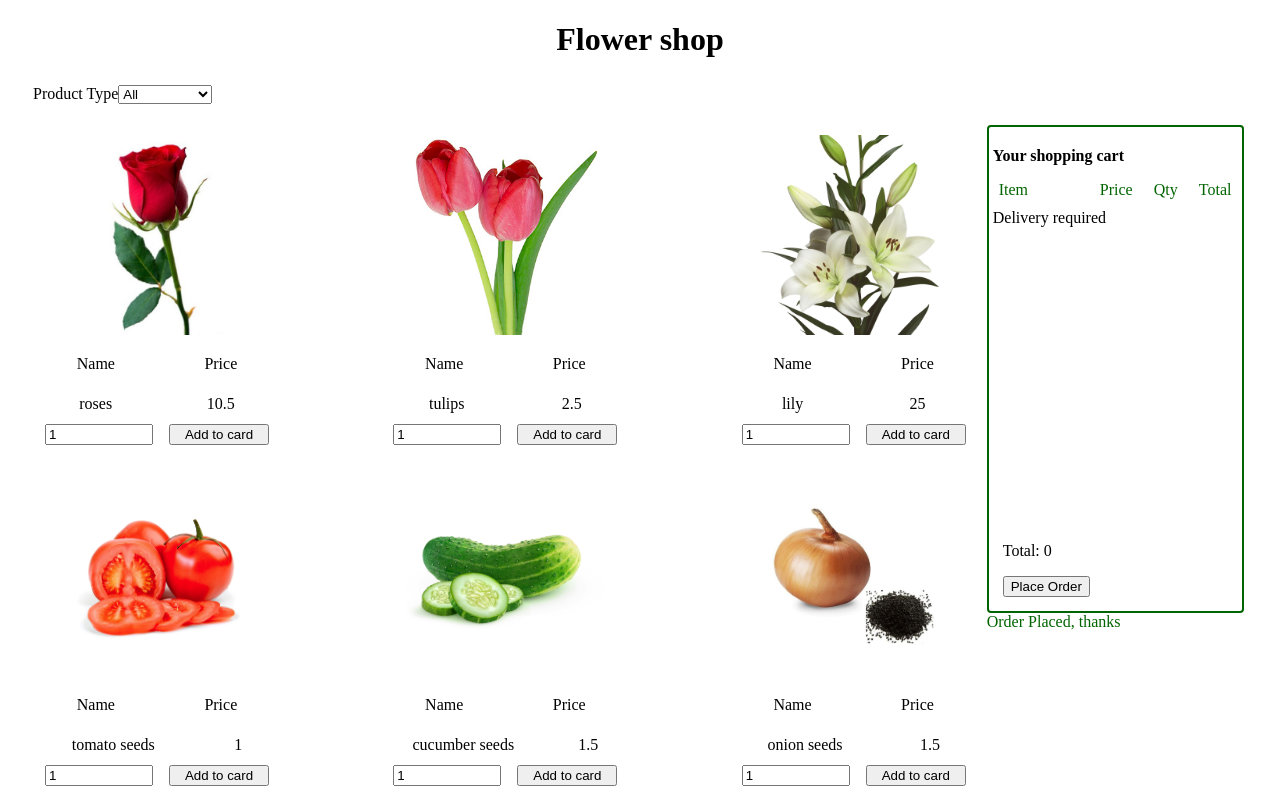
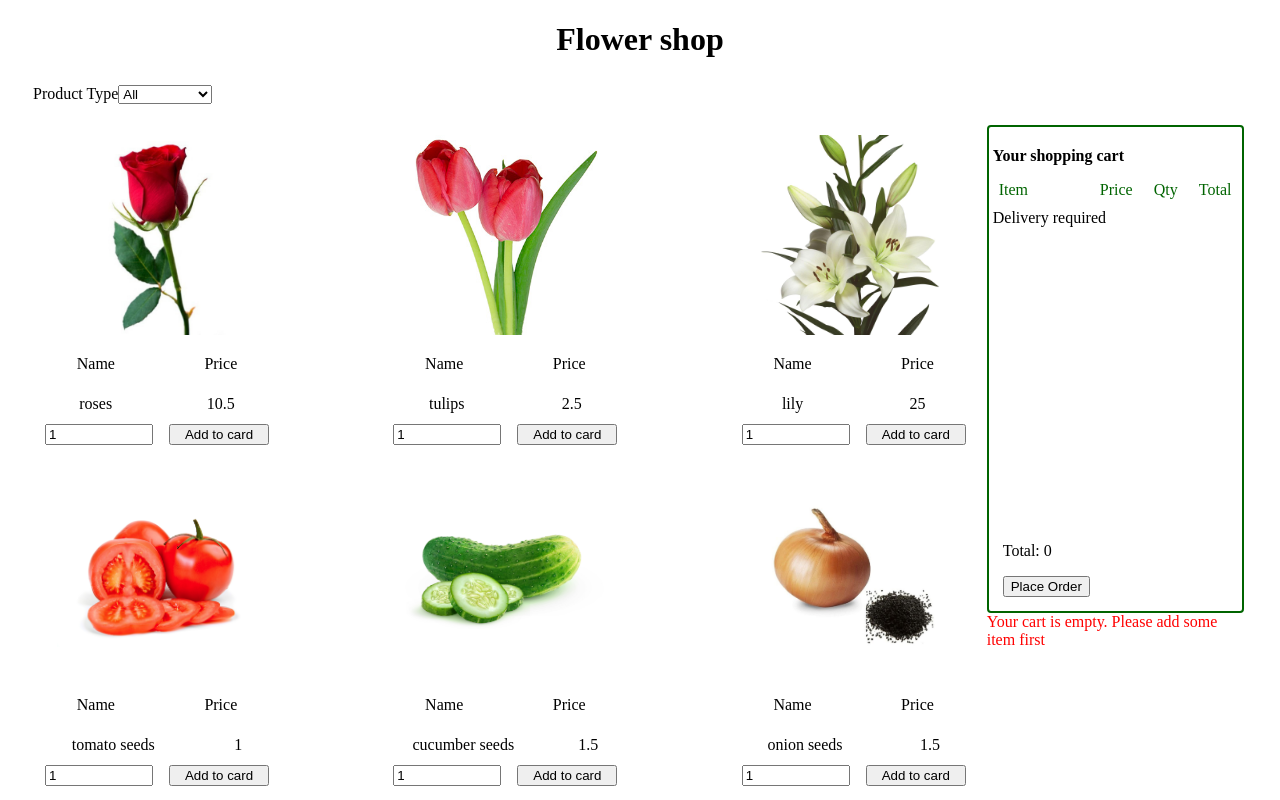
Before and after one commit to OlenaPotiatynyk/flowershop_OOP, an Angular app: page / in a window 1280 px wide. Both pictures are taken after a click on the button "Place Order". Shown: the top 800 px of the page. Built offline with nearby package versions, Linux system fonts and the light colour scheme.

Commit message:
add empty cart error

```diff
--- a/src/app/cart/cart.component.css
+++ b/src/app/cart/cart.component.css
@@ -31,3 +31,7 @@
 .order_success {
   color: darkgreen;
 }
+
+.order_error {
+  color: red;
+}
--- a/src/app/cart/cart.component.html
+++ b/src/app/cart/cart.component.html
@@ -24,6 +24,7 @@
     <button (click)="placeOrder()">Place Order</button>
   </div>
 </div>
+
 <div *ngIf="showReceipt" class="order_success">
   <div *ngIf="deliveryNeeded">
     Order Placed, please await delivery at {{cart.getDeliveryItem().address}} {{cart.getDeliveryItem().deliveryDate}}
@@ -31,5 +32,10 @@
   <div *ngIf="!deliveryNeeded">
     Order Placed, thanks
   </div>
+</div>
 
+<div *ngIf="showEmptyCartError" class="order_error">
+  <div>
+    Your cart is empty. Please add some item first
+  </div>
 </div>
--- a/src/app/cart/cart.component.ts
+++ b/src/app/cart/cart.component.ts
@@ -13,6 +13,7 @@ export class CartComponent implements OnInit {
   cart: Cart;
   address: string;
   showReceipt = false;
+  showEmptyCartError = false;
 
   constructor() {
   }
@@ -29,6 +30,12 @@ export class CartComponent implements OnInit {
   }
 
   placeOrder() {
+    if (this.cart.cartItems.length < 1) {
+      this.showEmptyCartError = true;
+      setTimeout(() => {
+        this.showEmptyCartError = false;
+      }, 3000);
+    } else {
       this.showReceipt = true;
       setTimeout(() => {
         this.cart.clearCart();
@@ -37,6 +44,7 @@ export class CartComponent implements OnInit {
         this.address = '';
       }, 3000);
     }
+  }
 
   updateAddress() {
     this.cart.getDeliveryItem().address = this.address;
```
Also changed, not shown: src/app/models/cart/cart.ts (+16 -16 lines). Lines whose indentation alone changed are shown as unchanged.
